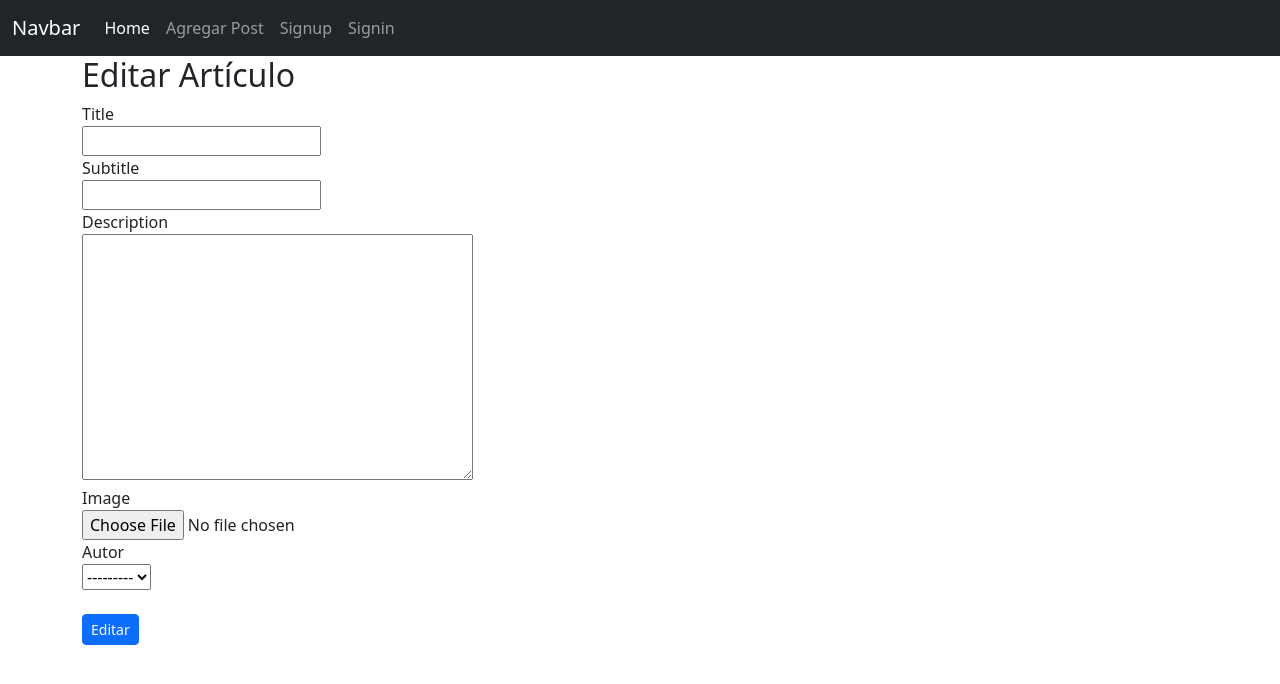
After one commit to MatiPendino/blog-project, a Django app: template Blog/templates/posts/edit_post.html in a window 1280 px wide. The commit adds this page. Shown: the top 684 px of the page. Run offline with Django 4.2, Linux system fonts and the light colour scheme; the template is opened without the code that fills it: values that come from a table or form of the project are taken from there, others are empty; some libraries are stand-ins or nearby versions.

Commit message:
Edit post.

```diff
--- a/Blog/apps/posts/urls.py
+++ b/Blog/apps/posts/urls.py
@@ -6,5 +6,5 @@ urlpatterns = [
     path("post/<str:id>", views.post, name="post"),
     path("form_post/", views.form, name="formPost"),
     path ("delete_post/<str:id>", views.deletepost, name="delete_post"),
-
+    path('edit_view/<str:post_id>/', views.edit_post, name='edit_post'),
 ]
--- a/Blog/templates/posts/article.html
+++ b/Blog/templates/posts/article.html
@@ -15,6 +15,7 @@
             <h6 class="card-title">{{post.subtitle}}</h6>
             <p class="card-text">{{post.description}}</p>
             <a class="btn btn-primary" role="button" aria-disabled="true"
+              href="{% url 'edit_post' post.id %}"
               >Actualizar</a
             >
             <a
--- /dev/null
+++ b/Blog/templates/posts/edit_post.html
@@ -0,0 +1,21 @@
+{% extends 'base.html' %}
+
+{% block content %}
+  <div class="container">
+    <h2>Editar Artículo</h2>
+  </div>
+  <form method="POST" enctype="multipart/form-data">
+    {% csrf_token %}
+    <div class="container">
+      <div class="row row-cols-auto">
+        <div class="col">
+          {% for field in form %} {{field.label}} <br />
+          {{field}} <br />
+          {% endfor %}
+          <br />
+          <button type="submit" class="btn btn-primary btn-sm">Editar</button>
+        </div>
+      </div>
+    </div>
+  </form>
+{% endblock %}
```
Also changed, not shown: Blog/apps/posts/views.py (+14 -0 lines).
